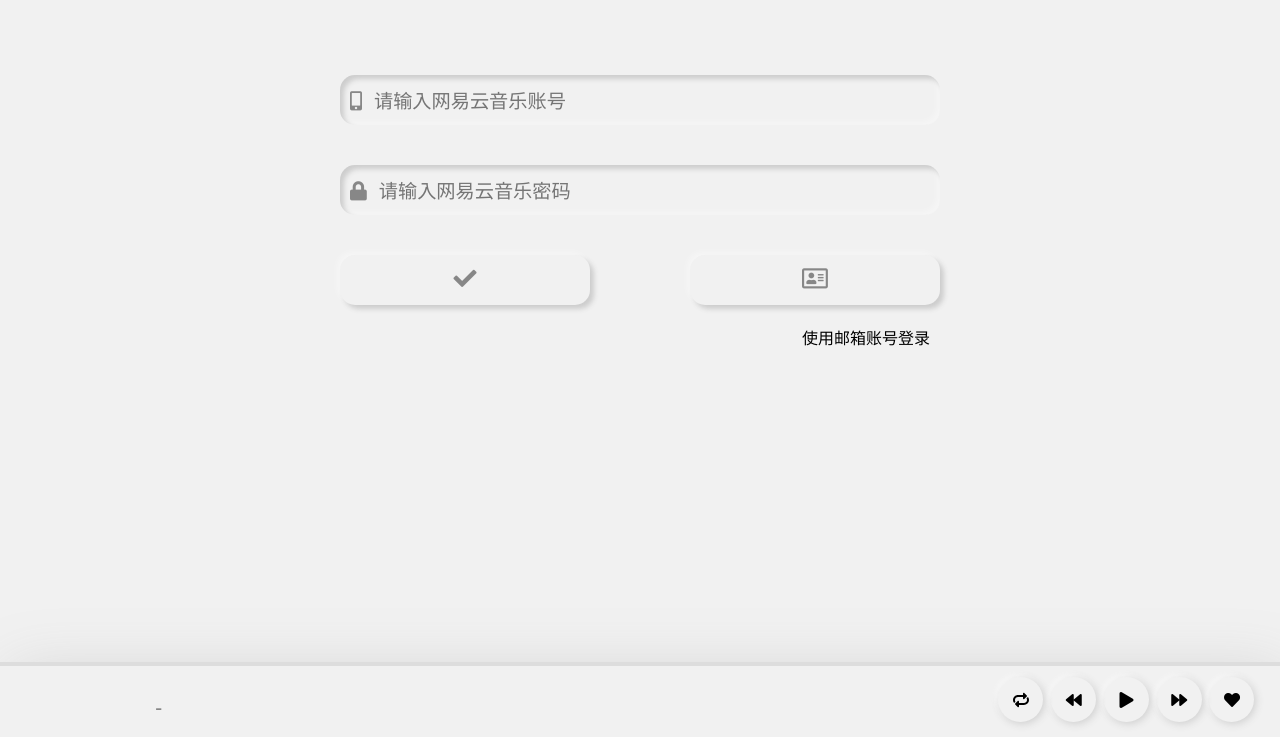
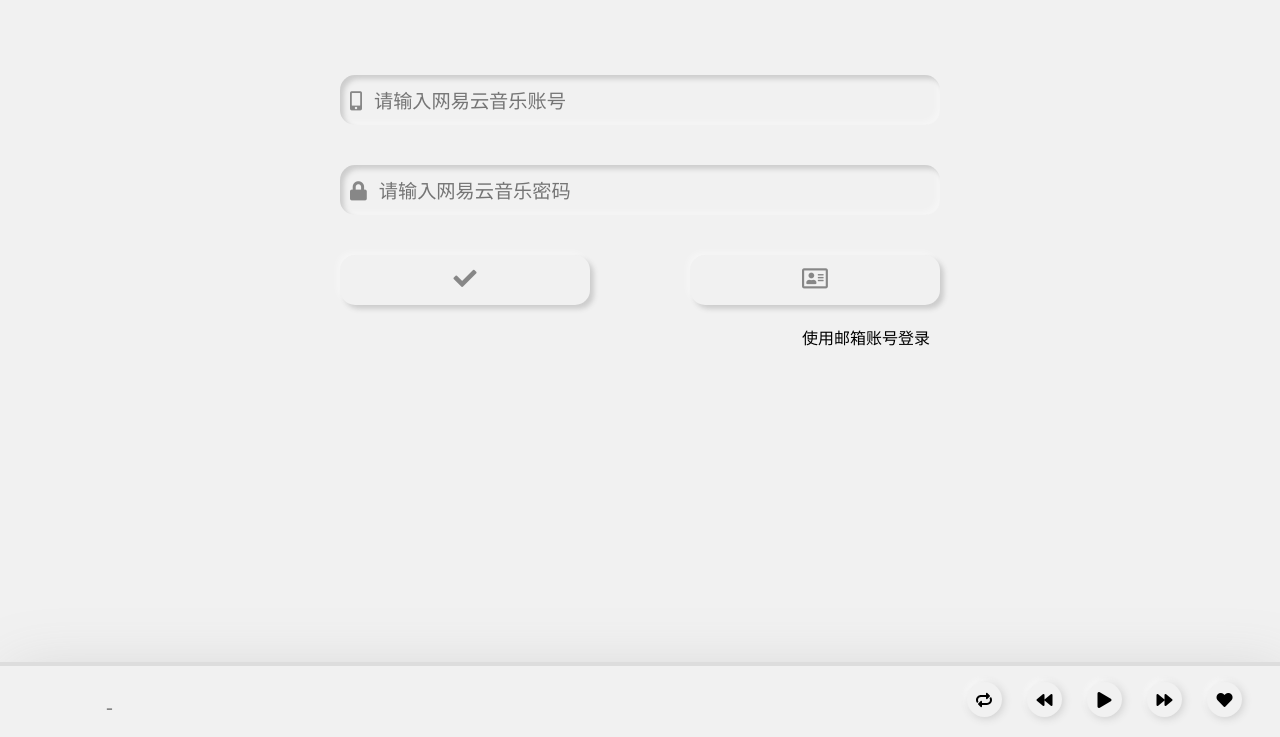
Before and after one commit to timlzh/NeuMusic, a plain HTML site: page index.html in a window 1280 px wide. Shown: the part 63-800 px from the top of the page. Drawn offline with nearby package versions, Linux system fonts and the light colour scheme; no server answers.

Commit message:
bar响应式改进

```diff
--- a/source/css/bar.css
+++ b/source/css/bar.css
@@ -6,7 +6,6 @@
     width: 100%;
     background: #F1f1f1;
     box-shadow: 1vh 1vh 8vh #cdcdcd, 1vh 1vh 8vh #ffffff;
-    /* border-radius: 3vh 3vh 0 0; */
     display: flex;
     align-items: center;
     justify-content: space-between;
@@ -15,28 +14,24 @@
 .bar_cover_img {
     height: 55px;
     width: 55px;
-    margin: 0 1vw 0 2vw;
+    margin: 0 2vw 0 2vw;
     border-radius: 20%;
     background-size: 100% 100% !important;
 }
 
-.bar_song_info {
-    width: 60%;
-}
-
 .bar_process {
-    width: 20%;
+    width: 300px;
     display: flex;
     align-items: center;
-    justify-content: space-between;
-    margin: 0 2vw 0 1vw;
+    justify-content: space-around;
+    margin: 0 2vw 0 auto;
 }
 
 .bar_process i {
     text-align: center;
     font-size: 1em;
-    height: 45px;
-    width: 45px;
+    height: 35px;
+    width: 35px;
     border-radius: 100%;
     display: flex;
     justify-content: center;
@@ -76,8 +71,8 @@
 .bar_loop_svg{
     text-align: center;
     font-size: 1em;
-    height: 45px;
-    width: 45px;
+    height: 35px;
+    width: 35px;
     border-radius: 100%;
     display: flex;
     justify-content: center;
```
